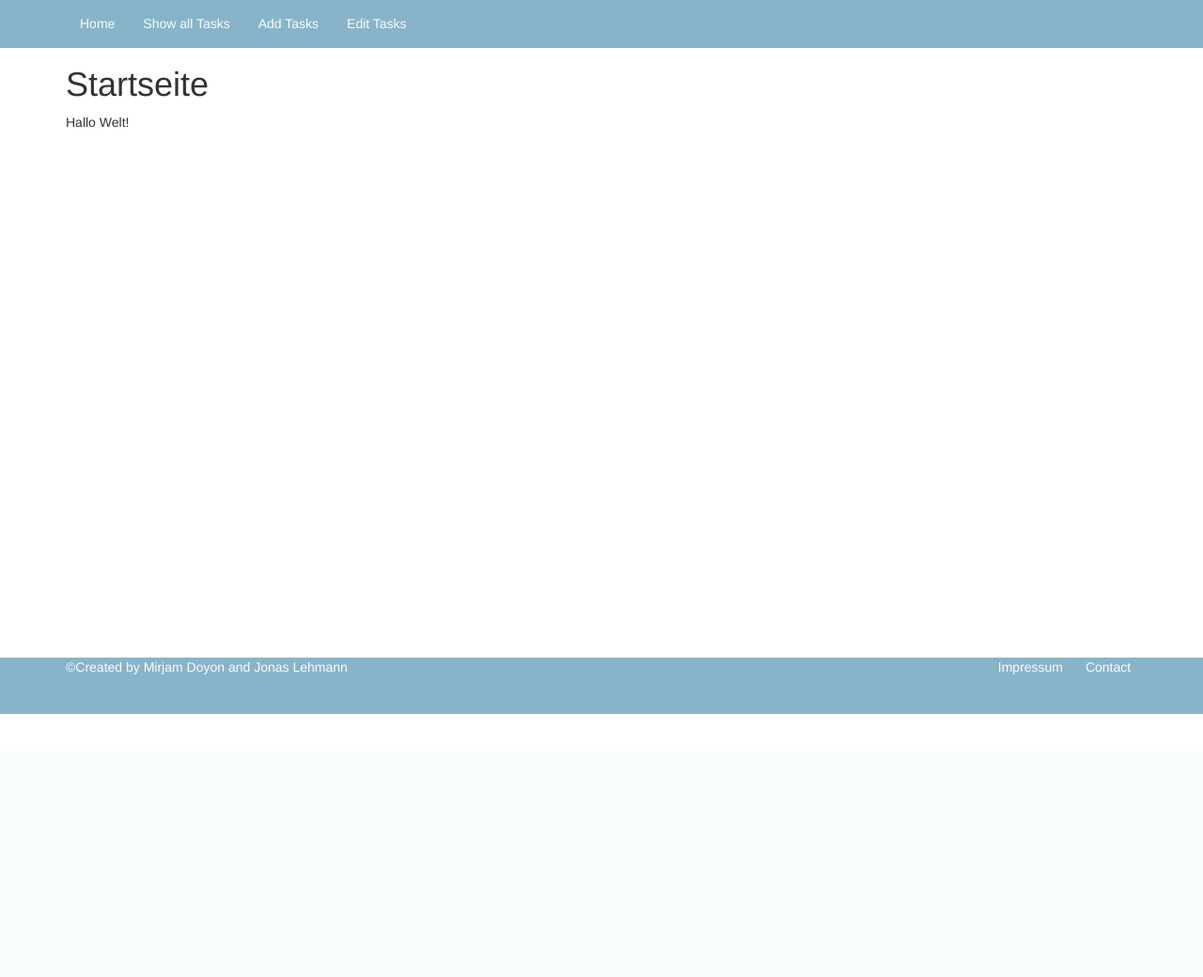
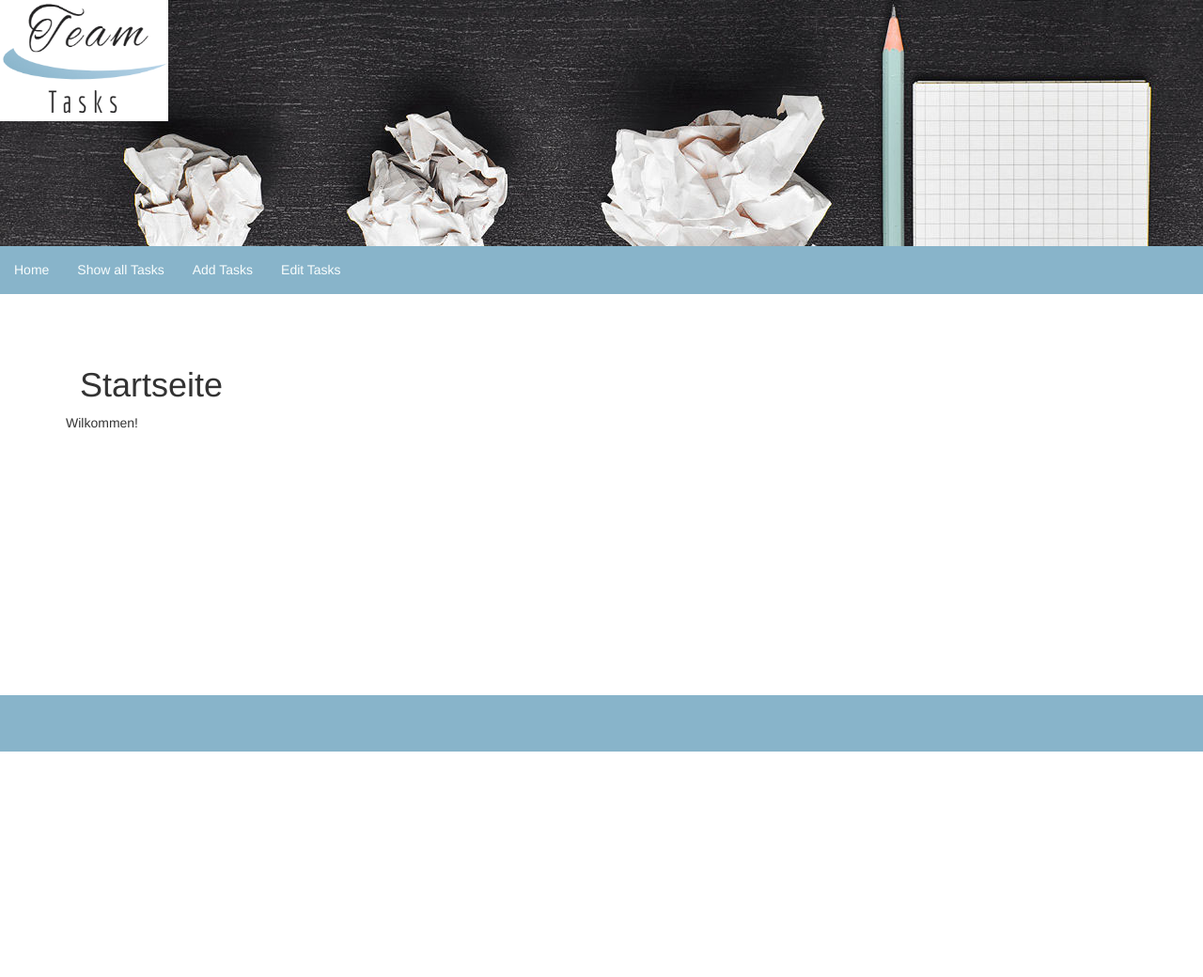
Before and after one commit to wurscht/team_tasks, a PHP site: page / in a window 1280 px wide. Shown: the top 1040 px of the page at 94% size. Before the commit the page ends 760 px from the top, so only its background shows below. Run offline with PHP 8.4, Linux system fonts and the light colour scheme; some libraries are stand-ins or nearby versions.

Commit message:
add header and style for footer and navbar

```diff
--- a/public/css/style.css
+++ b/public/css/style.css
@@ -1,6 +1,28 @@
 body {
    padding-top: 50px;
  }
+/**
+*Fonts
+ **/
+
+h1{
+  padding-left: 15px;
+  padding-right: 15px;
+}
+
+/**
+*Logo, Header
+**/
+#header_img{
+  width: 100%;
+}
+
+img#logo {
+  float: left;
+  position: absolute;
+  width: 14%;
+}
+
 /**
 *Navbar
 **/
@@ -10,6 +32,14 @@
 }
 .navbar-inverse .navbar-nav>li>a {
   color: #F9FDFD;
+}
+
+/**
+*Content
+**/
+
+.container {
+  margin-top: 25%;
 }
 
 /**
@@ -23,7 +53,10 @@
   background-color: #88B4CA;
   color: #F9FDFD;
   height: 60px;
-  margin-top: 70vh;
+  line-height: 60px;
+  bottom: 0;
+  position: absolute;
+  width: 100%;
 }
 .copyr {
   width: 87%;
--- a/view/default_index.php
+++ b/view/default_index.php
@@ -1 +1 @@
-Hallo Welt!
+Wilkommen!
--- a/view/header.php
+++ b/view/header.php
@@ -22,7 +22,8 @@
   </head>
   <body>
     <nav class="navbar navbar-inverse navbar-fixed-top">
-      <div class="container">
+        <img id="logo" src="/images/logo_TT.png">
+        <a href="/"><img id="header_img" src="/images/to-do-list.jpg"></a>
         <div class="navbar-header">
           <button type="button" class="navbar-toggle collapsed" data-toggle="collapse" data-target="#navbar" aria-expanded="false" aria-controls="navbar">
             <span class="sr-only">Toggle navigation</span>
@@ -38,9 +39,7 @@
               <li><a href="/task/create">Add Tasks</a></li>
               <li><a href="/task/create">Edit Tasks</a></li>
           </ul>
-
         </div><!--/.nav-collapse -->
-      </div>
     </nav>
 
     <div class="container">
```
Also changed, not shown: public/images/logo_TT.png, public/images/to-do-list.jpg.
